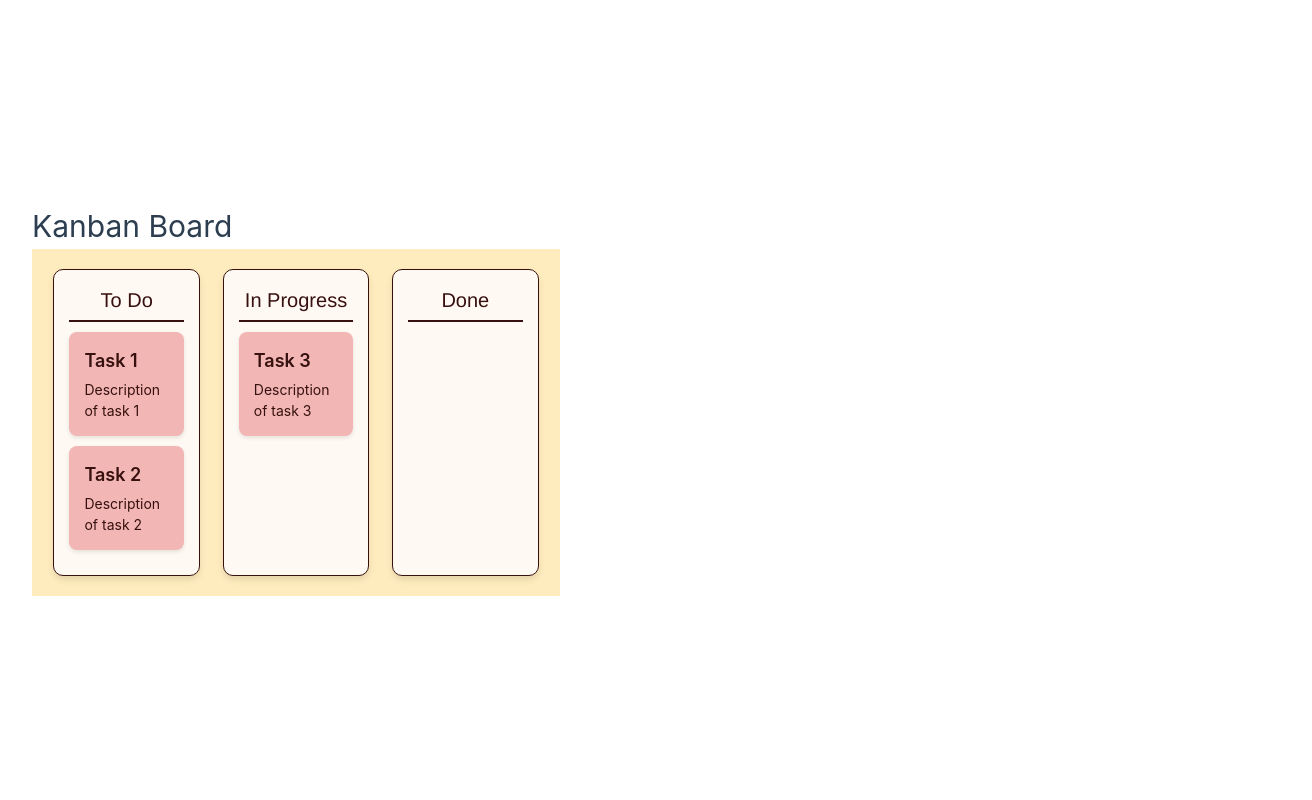
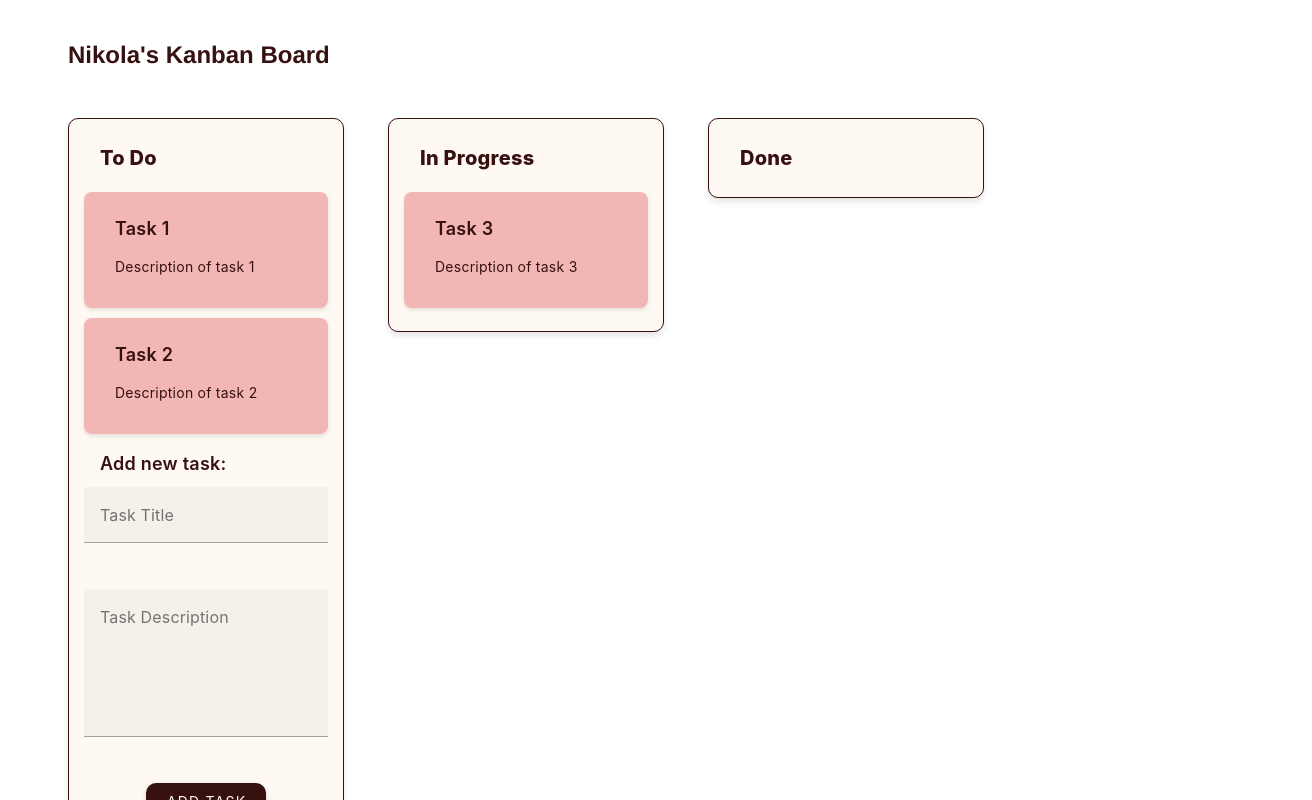
Before and after one commit to nicywi/kanban-physio, a Vue app: page / in a window 1280 px wide. Shown: the whole page, 1312 px wide, since content can reach past the window. Built offline with nearby package versions, Linux system fonts and the light colour scheme.

Commit message:
added vuetify and add new task fun

```diff
--- a/src/App.vue
+++ b/src/App.vue
@@ -1,75 +1,24 @@
 <script setup lang="ts">
-import { RouterLink, RouterView } from 'vue-router'
-import HelloWorld from './components/HelloWorld.vue'
 import KanbanBoard from './components/KanbanBoard.vue';
 </script>
 
 <template>
-  <header>
+  <div class="full-page">
     <KanbanBoard />
-  </header>
+  </div>
 </template>
 
 <style scoped>
-header {
-  line-height: 1.5;
-  max-height: 100vh;
-}
 
-.logo {
-  display: block;
-  margin: 0 auto 2rem;
-}
-
-nav {
-  width: 100%;
-  font-size: 12px;
-  text-align: center;
-  margin-top: 2rem;
-}
-
-nav a.router-link-exact-active {
-  color: var(--color-text);
-}
-
-nav a.router-link-exact-active:hover {
-  background-color: transparent;
-}
-
-nav a {
-  display: inline-block;
-  padding: 0 1rem;
-  border-left: 1px solid var(--color-border);
-}
-
-nav a:first-of-type {
-  border: 0;
-}
-
-@media (min-width: 1024px) {
-  header {
-    display: flex;
-    place-items: center;
-    padding-right: calc(var(--section-gap) / 2);
-  }
-
-  .logo {
-    margin: 0 2rem 0 0;
-  }
-
-  header .wrapper {
-    display: flex;
-    place-items: flex-start;
-    flex-wrap: wrap;
-  }
-
-  nav {
-    text-align: left;
-    margin-left: -1rem;
-    font-size: 1rem;
-
-    padding: 1rem 0;
-    margin-top: 1rem;
-  }
+.full-page {
+  height: 100vh;
+  width: 100vw;
+  justify-content: left;
+  background-color: #FFFFFF;
+  flex-direction: column;
+  align-items: center;
+  padding: 0;
+  margin: 0;
+  overflow: hidden;
 }
 </style>
--- a/src/components/KanbanBoard.vue
+++ b/src/components/KanbanBoard.vue
@@ -1,61 +1,99 @@
 <template>
-  <div>
-    <h1>Kanban Board</h1>
-    <div class="kanban-container">
-      <div class="kanban-column">
-        <h2>To Do</h2>
+  <v-container fluid>
+    <v-row>
+      <v-col>
+        <h1 class="kanban-title">Nikola's Kanban Board</h1>
+      </v-col>
+    </v-row>
+
+    <v-row class="kanban-container" justify="start">
+      <!-- "To Do" Column -->
+      <v-col class="fixed-width-col" cols="12" md="auto">
+        <v-card class="kanban-column">
+          <v-card-title class="column-title">To Do</v-card-title>
           <draggable
             v-model="board.todo"
             :group="{ name: 'tasks' }"
             @end="updateStatus('todo')"
           >
             <template #item="{ element }">
-            <div class="kanban-card">
-              <h3>{{ element.title }}</h3>
-              <p>{{ element.description }}</p>
-            </div>
+              <v-card class="kanban-card mb-2">
+                <v-card-title class="card-title">{{ element.title }}</v-card-title>
+                <v-card-text class="card-description">{{ element.description }}</v-card-text>
+              </v-card>
             </template>
           </draggable>
-      </div>
 
-      <div class="kanban-column">
-        <h2>In Progress</h2>
+          <!-- Add Task Form -->
+          <v-row class="add-task-form mb-4">
+            <v-col cols="12">
+              <v-card-title class="card-title">Add new task:</v-card-title>
+              <v-text-field
+                v-model="newTask.title"
+                label="Task Title"
+                outlined
+                dense
+              ></v-text-field>
+            </v-col>
+            <v-col cols="12">
+              <v-textarea
+                v-model="newTask.description"
+                label="Task Description"
+                outlined
+                dense
+              ></v-textarea>
+            </v-col>
+            <v-col cols="12" class="text-center">
+              <v-btn class="add-task-button" @click="addTask">Add Task</v-btn>
+            </v-col>
+          </v-row>
+        </v-card>
+      </v-col>
+
+      <!-- "In Progress" Column -->
+      <v-col class="fixed-width-col" cols="12" md="auto">
+        <v-card class="kanban-column">
+          <v-card-title class="column-title">In Progress</v-card-title>
           <draggable
             v-model="board.inProgress"
             :group="{ name: 'tasks' }"
             @end="updateStatus('inProgress')"
           >
             <template #item="{ element }">
-            <div class="kanban-card">
-              <h3>{{ element.title }}</h3>
-              <p>{{ element.description }}</p>
-            </div>
+              <v-card class="kanban-card mb-2">
+                <v-card-title class="card-title">{{ element.title }}</v-card-title>
+                <v-card-text class="card-description">{{ element.description }}</v-card-text>
+              </v-card>
             </template>
           </draggable>
-      </div>
+        </v-card>
+      </v-col>
 
-      <div class="kanban-column">
-        <h2>Done</h2>
+      <!-- "Done" Column -->
+      <v-col class="fixed-width-col" cols="12" md="auto">
+        <v-card class="kanban-column">
+          <v-card-title class="column-title">Done</v-card-title>
           <draggable
             v-model="board.done"
             :group="{ name: 'tasks' }"
             @end="updateStatus('done')"
           >
             <template #item="{ element }">
-            <div class="kanban-card">
-              <h3>{{ element.title }}</h3>
-              <p>{{ element.description }}</p>
-            </div>
+              <v-card class="kanban-card mb-2">
+                <v-card-title class="card-title">{{ element.title }}</v-card-title>
+                <v-card-text class="card-description">{{ element.description }}</v-card-text>
+              </v-card>
             </template>
           </draggable>
-      </div>
-    </div>
-  </div>
+        </v-card>
+      </v-col>
+    </v-row>
+  </v-container>
 </template>
 
 <script setup lang="ts">
 import { reactive } from 'vue';
-import draggable from 'vuedraggable'; // Import the draggable component
+import draggable from 'vuedraggable';
 
 // Define the type for a task
 interface Task {
@@ -76,45 +114,58 @@ const board = reactive({
   done: [] as Task[],
 });
 
+// Reactive object for new task inputs
+const newTask = reactive({
+  title: '',
+  description: '',
+});
+
+// Function to add a new task
+function addTask() {
+  if (newTask.title && newTask.description) {
+    board.todo.push({
+      id: Date.now(),
+      title: newTask.title,
+      description: newTask.description,
+    });
+    // Reset the input fields
+    newTask.title = '';
+    newTask.description = '';
+  } else {
+    alert('Please provide a title and description for the task.');
+  }
+}
+
 // Function to update the task status when dragging is complete
 function updateStatus(column: string) {
   console.log(`Tasks updated in the ${column} column`);
-  console.log(board); // Additional check to see the board state after an update
+  console.log(board);
 }
+
 </script>
 
 <style scoped>
-/* Container and Column Styling */
-.kanban-container {
-  display: flex;
-  justify-content: space-around;
-  padding: 20px;
-  background-color: #FFECBE;
-  gap: 20px;
-}
-
 .kanban-title {
   font-family: 'Helvetica Neue', Arial, sans-serif;
   color: #371110;
-  text-align: center;
-  margin-bottom: 20px;
+  text-align: left;
+  padding-left: 20px;
+  padding-top: 20px;
   font-size: 24px;
   font-weight: bold;
 }
 
-/* Column Headers */
-.kanban-column h2 {
-  font-family: 'Helvetica Neue', Arial, sans-serif;
-  font-size: 20px;
-  color: #371110;
-  border-bottom: 2px solid #371110;
-  padding-bottom: 5px;
-  margin-bottom: 10px;
-  text-align: center;
+.kanban-container {
+  gap: 20px;
+  padding: 20px;
+}
+
+.fixed-width-col {
+  max-width: 300px;
+  min-width: 300px;
 }
 
 .kanban-column {
-  width: 30%;
   background-color: #FFF9F3;
   padding: 15px;
   border-radius: 10px;
@@ -122,7 +173,12 @@ function updateStatus(column: string) {
   border: 1px solid #371110;
 }
 
-/* Card Styling */
+.column-title {
+  font-size: 20px;
+  color: #371110;
+  font-weight: 800;
+}
+
 .kanban-card {
   background-color: #F2B7B4;
   margin: 10px 0;
@@ -138,24 +194,27 @@ function updateStatus(column: string) {
   background-color: #88706F;
 }
 
-.kanban-card:hover h3{
-  color: #FFF9F3;
-}
-
-.kanban-card:hover p{
-  color: #FFF9F3;
-}
-
-.kanban-card h3 {
+.card-title  {
   font-size: 18px;
   color: #371110;
   font-weight: 600;
-  margin: 0;
 }
 
-.kanban-card p {
+.card-description {
   font-size: 14px;
   color: #371110;
   margin-top: 5px;
 }
+
+.kanban-card:hover .card-title,
+.kanban-card:hover .card-description {
+  color: #FFF9F3;
+}
+
+.add-task-button {
+  background-color: #371110;
+  color: #FFF9F3;
+  border-radius: 10px;
+  padding: 10px 20px;
+}
 </style>
--- a/src/main.ts
+++ b/src/main.ts
@@ -3,8 +3,8 @@ import './assets/main.css'
 import { createApp } from 'vue';
 import App from './App.vue';
 import { createVuetify } from 'vuetify';
-import 'vuetify/styles'; // Ensure you import Vuetify styles
-import '@mdi/font/css/materialdesignicons.css'; // Material Design Icons
+import 'vuetify/styles';
+import '@mdi/font/css/materialdesignicons.css';
 import * as components from 'vuetify/components';
 import * as directives from 'vuetify/directives';
 import router from './router';
@@ -15,6 +15,6 @@ const vuetify = createVuetify({
 });
 
 createApp(App)
-  .use(router) // Use the router
+  .use(router)
   .use(vuetify)
   .mount('#app');
```
Lines whose indentation alone changed are shown as unchanged.
